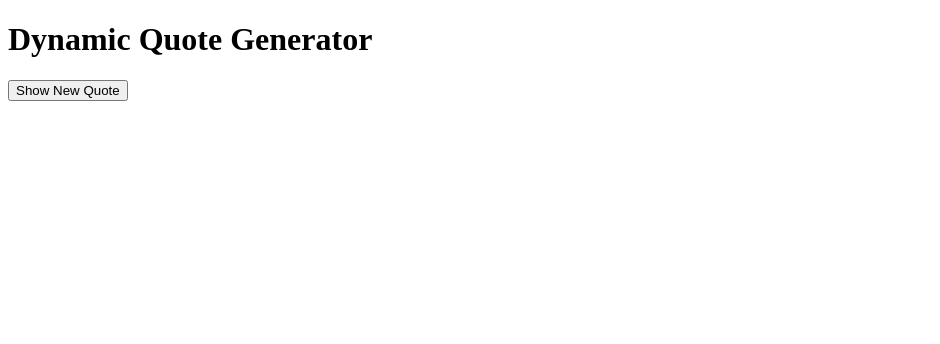
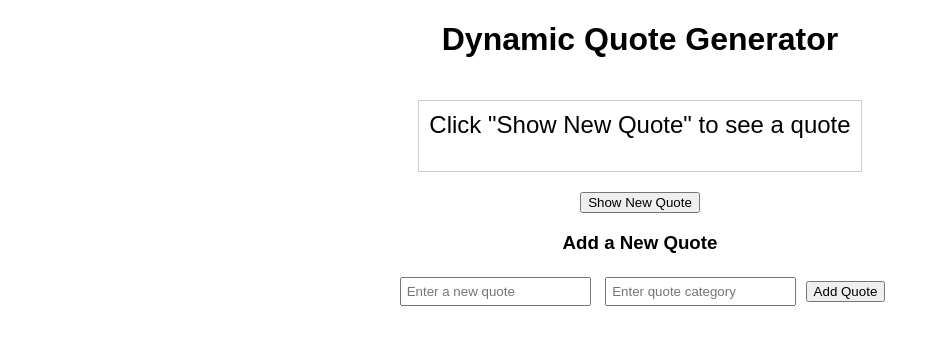
Before and after one commit to Thelma-dot/alx_fe_javascript, a plain HTML site: page dom-manipulation/index.html in a window 1280 px wide. Shown: the whole page, without its empty margins (0-940 px from the left). Drawn offline with Linux system fonts and the light colour scheme.

Commit message:
Update index.html
<!DOCTYPE html>
<html lang="en">
<head>
    <meta charset="UTF-8">
    <meta name="viewport" content="width=device-width, initial-scale=1.0">
    <title>Dynamic Quote Generator</title>
    <style>
        body {
            font-family: Arial, sans-serif;
            text-align: center;
            margin: 20px;
        }
        #quoteDisplay {
            font-size: 1.5em;
            margin: 20px;
            padding: 10px;
            border: 1px solid #ccc;
            display: inline-block;
            min-height: 50px;
        }
        input {
            margin: 5px;
            padding: 5px;
        }
    </style>
</head>
<body>
    <h1>Dynamic Quote Generator</h1>
    <div id="quoteDisplay">Click "Show New Quote" to see a quote</div>
    <br>
    <button id="newQuote">Show New Quote</button>

    <h3>Add a New Quote</h3>
    <input id="newQuoteText" type="text" placeholder="Enter a new quote" />
    <input id="newQuoteCategory" type="text" placeholder="Enter quote category" />
    <button id="addQuote">Add Quote</button>

    <script src="script.js"></script>
</body>
</html>

```diff
--- a/dom-manipulation/index.html
+++ b/dom-manipulation/index.html
@@ -4,11 +4,37 @@
     <meta charset="UTF-8">
     <meta name="viewport" content="width=device-width, initial-scale=1.0">
     <title>Dynamic Quote Generator</title>
+    <style>
+        body {
+            font-family: Arial, sans-serif;
+            text-align: center;
+            margin: 20px;
+        }
+        #quoteDisplay {
+            font-size: 1.5em;
+            margin: 20px;
+            padding: 10px;
+            border: 1px solid #ccc;
+            display: inline-block;
+            min-height: 50px;
+        }
+        input {
+            margin: 5px;
+            padding: 5px;
+        }
+    </style>
 </head>
 <body>
     <h1>Dynamic Quote Generator</h1>
-    <div id="quoteDisplay"></div>
+    <div id="quoteDisplay">Click "Show New Quote" to see a quote</div>
+    <br>
     <button id="newQuote">Show New Quote</button>
+
+    <h3>Add a New Quote</h3>
+    <input id="newQuoteText" type="text" placeholder="Enter a new quote" />
+    <input id="newQuoteCategory" type="text" placeholder="Enter quote category" />
+    <button id="addQuote">Add Quote</button>
+
     <script src="script.js"></script>
 </body>
 </html>
```
Lines whose indentation alone changed are shown as unchanged.
